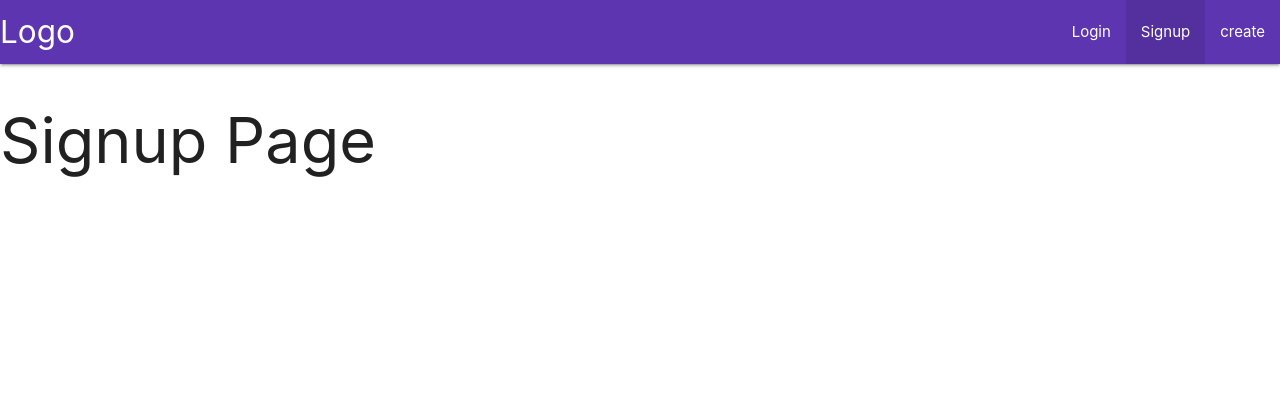
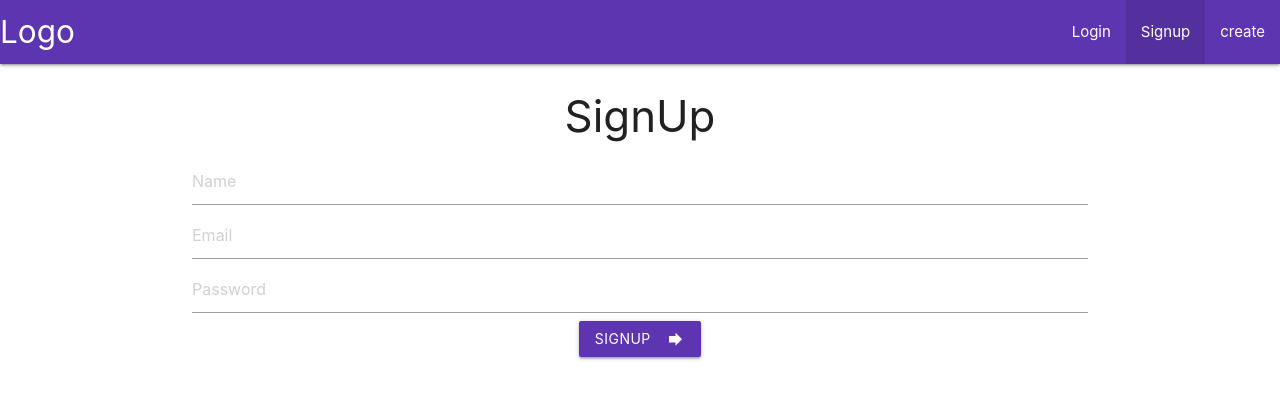
Before and after one commit to GraniteMask/pictureland, a Next.js app: page /signup in a window 1280 px wide. Shown: the top 398 px of the page. Built offline with nearby package versions, Linux system fonts and the light colour scheme.

Commit message:
signup page ui added

```diff
--- a/pages/index.js
+++ b/pages/index.js
@@ -7,7 +7,7 @@ const Home = ({products}) =>{
 
   const productList = products.map(product =>{
     return(
-      <div className="card" key={product._id}>
+      <div className="card pcard" key={product._id}>
         <div className="card-image">
           <img src={product.mediaUrl}/>
           <span className="card-title">{product.name}</span>
--- a/pages/signup.js
+++ b/pages/signup.js
@@ -1,9 +1,19 @@
 import Link from 'next/Link'
+import { useState } from 'react'
 
 const Signup = () =>{
+    const [name,setName] = useState("")
+    const [email,setEmail] = useState("")
+    const [password,setPassword] = useState("")
     return(
-        <div>
-            <h1>Signup Page</h1>
+        <div className="container authcard center-align">
+            <h3>SignUp</h3>
+            <input type="text" placeholder="Name" value={name} onChange={(e)=>setName(e.target.value)}/>
+            <input type="email" placeholder="Email" value={email} onChange={(e)=>setEmail(e.target.value)}/>
+            <input type="password" placeholder="Password" value={password} onChange={(e)=>setPassword(e.target.value)}/>
+            <button className="btn waves-effect waves-light #5e35b1 deep-purple darken-1" type="submit" name="action">Signup
+                <i className="material-icons right">forward</i>
+            </button>
         </div>
     )
 }
--- a/public/style.css
+++ b/public/style.css
@@ -5,8 +5,11 @@
     justify-content: center;
   }
 
-  .card {
+  .pcard {
     max-width: 40%;
     margin: 20px;
   }
 }
+
+.authcard {
+}
```
